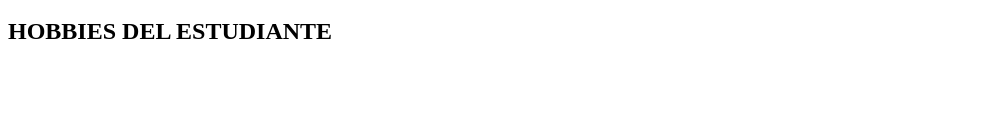
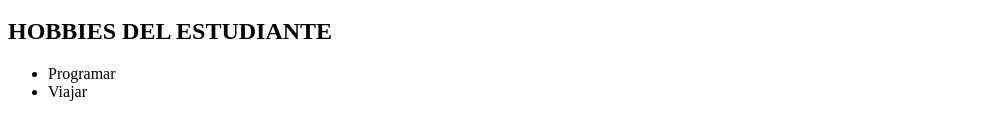
Before and after one commit to camiloruiz06-jpg/taller1_BP, a plain HTML site: page index.html in a window 1280 px wide. Shown: the part 621-760 px from the top of the page, without its empty margins (0-992 px from the left). Drawn offline with Linux system fonts and the light colour scheme.

Commit message:
PRIMEROS DOS HOBBIES DEL ESTUDIANTE

```diff
--- a/index.html
+++ b/index.html
@@ -13,6 +13,11 @@
     <h1>CARRERA EN CURSO : INGENERIA DE SISTEMAS </h1>
     <h1>CARRERA EN CURSO : INGENERIA DE SISTEMAS </h1>
     <h2>HOBBIES DEL ESTUDIANTE</h2>
+    <ul>
+        <li>Programar</li>
+        <li>Viajar</li>
+
+    </ul>
 
 
 
```
